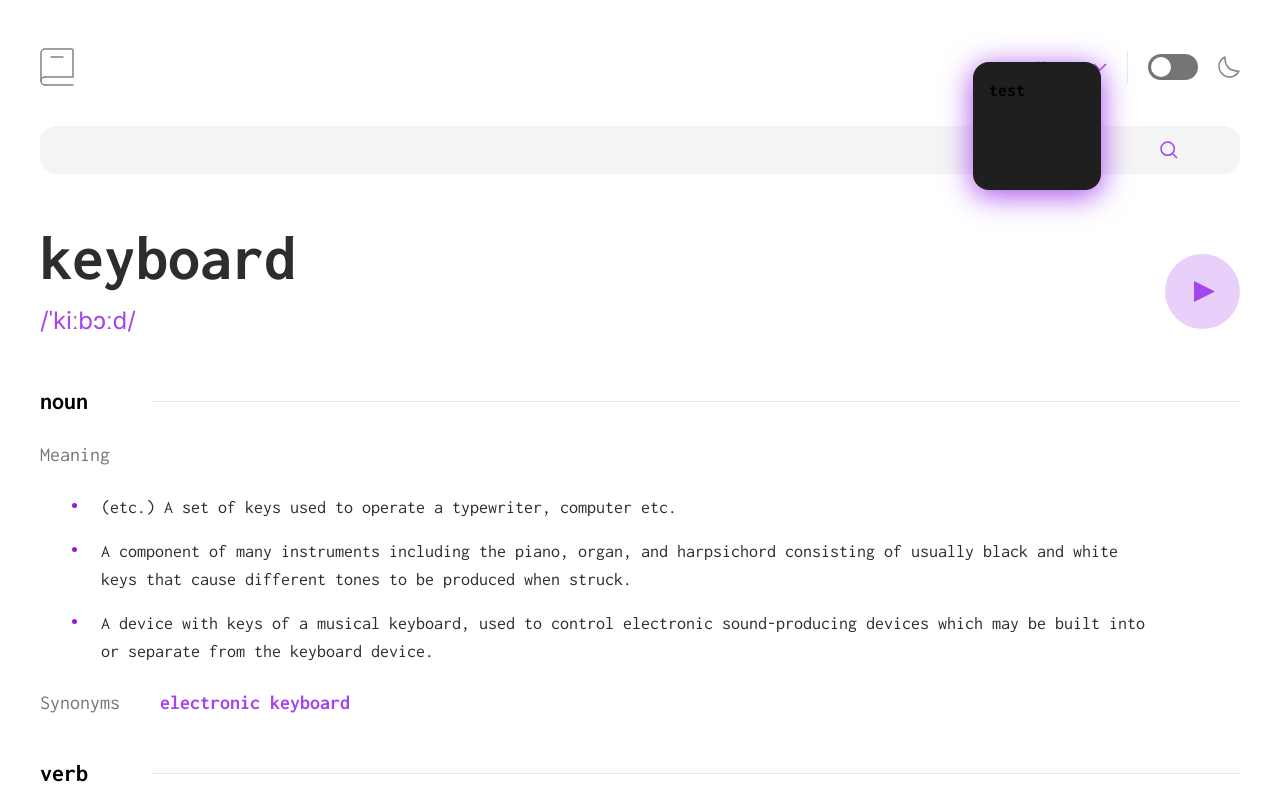
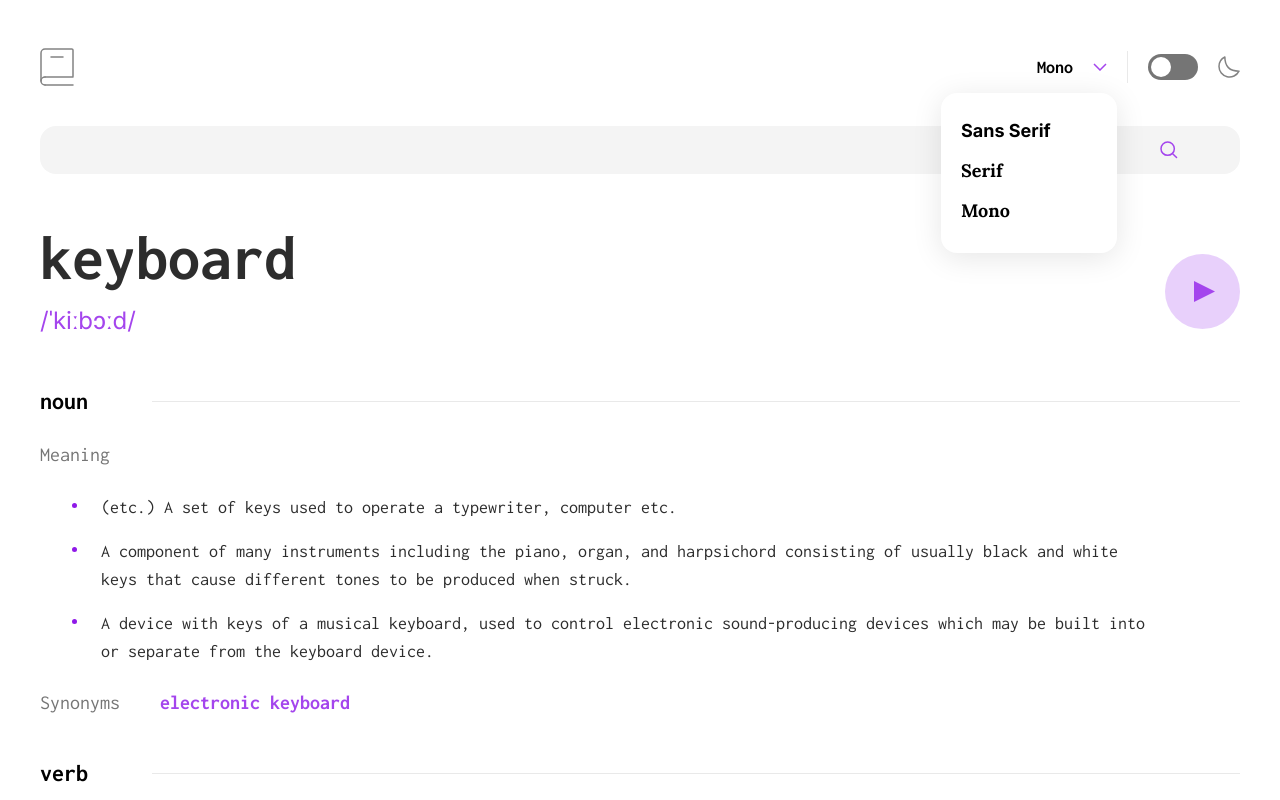
Before and after one commit to defydef/dictionary-web-app, a React (Vite) app: page / in a window 1280 px wide. Both pictures are taken after a click on the element 1100 px from the left and 67 px from the top of the page. Shown: the top 800 px of the page. Built offline with nearby package versions, Linux system fonts and the light colour scheme.

Commit message:
Implement FontMenu functionality

```diff
--- a/src/index.css
+++ b/src/index.css
@@ -21,6 +21,7 @@
   --line: #3a3a3a;
   --light-grey-2: #f4f4f4;
   --purple: #a445ed;
+  --font-menu-shadow: #0000001a;
 }
 
 /* --- Toggle switch --- */
--- a/src/ui/FontMenu.jsx
+++ b/src/ui/FontMenu.jsx
@@ -1,11 +1,41 @@
-function FontMenu() {
+import { useState } from "react";
+
+function FontMenu({ darkMode }) {
+  const menuListStyle = "cursor-pointer hover:text-[var(--purple)]";
+  const [showFontMenu, setShowFontMenu] = useState(false);
   return (
-    <div className="text-[0.875rem] sm:text-[1.125rem] font-bold leading-6">
-      Mono
-      <p className="fixed w-[8rem] h-[8rem] top-[calc(1.5rem+38px)] -ml-16 hover:text-[var(--purple)] bg-[var(--input-bg-dark)] shadow-[0px_5px_30px_0px_var(--purple)] rounded-2xl p-4">
-        test
-      </p>
-    </div>
+    <>
+      <div
+        className="text-[0.875rem] sm:text-[1.125rem] font-bold leading-6"
+        onClick={() => setShowFontMenu(!showFontMenu)}
+      >
+        Mono
+        <div
+          className={`${showFontMenu ? "block" : "hidden"} ${
+            darkMode
+              ? "bg-[var(--input-bg-dark)] shadow-[0px_5px_30px_0px_var(--purple)]"
+              : "bg-white shadow-[0px_5px_30px_0px_var(--font-menu-shadow)]"
+          } fixed w-[8rem] sm:w-[11rem] h-[9rem] sm:h-[10rem] top-[calc(1.5rem+38px)] sm:top-[calc(3rem+45px)] -ml-16 sm:-ml-24 rounded-2xl pt-6 px-5 flex flex-col gap-3 cursor-pointer sm:text-lg z-20`}
+        >
+          <div className={`font-[Inter] ${menuListStyle}`}>
+            <p onClick={() => console.log("test")}>Sans Serif</p>
+          </div>
+          <div className={`font-[Lora] ${menuListStyle}`}>
+            <p>Serif</p>
+          </div>
+          <div className={`font-[Lora] ${menuListStyle}`}>
+            <p>Mono</p>
+          </div>
+          {/* <li className={`hover:text-[var(--purple)]`}>Mono</li> */}
+        </div>
+      </div>
+      <span
+        className="cursor-pointer"
+        onClick={() => setShowFontMenu(!showFontMenu)}
+      >
+        <img src="./images/icon-arrow-down.svg" alt="dropdown arrow" />
+      </span>
+    </>
   );
 }
 
--- a/src/ui/Navbar.jsx
+++ b/src/ui/Navbar.jsx
@@ -11,12 +11,7 @@ function Navbar({ darkMode, onToggleDarkMode }) {
           <img src="./images/logo.svg" alt="Dictionary logo" />
         </li>
         <li className="flex gap-3 sm:gap-5 justify-between items-center">
-          <FontMenu />
-
-          <span className="cursor-pointer">
-            <img src="./images/icon-arrow-down.svg" alt="dropdown arrow" />
-          </span>
-
+          <FontMenu darkMode={darkMode} />
           <div className="w-[0.0625rem] h-8 bg-[var(--grey)]"></div>
           <label className="switch">
             <input type="checkbox" onChange={toggleDarkMode} />
```
